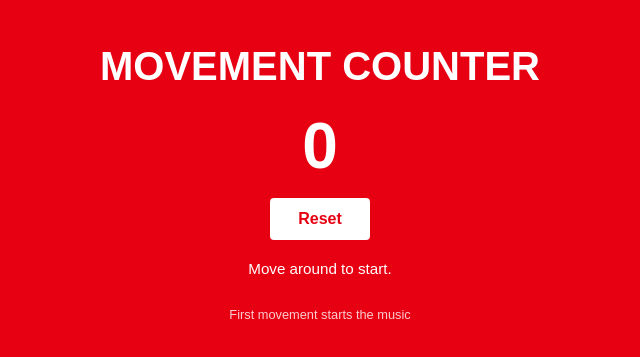
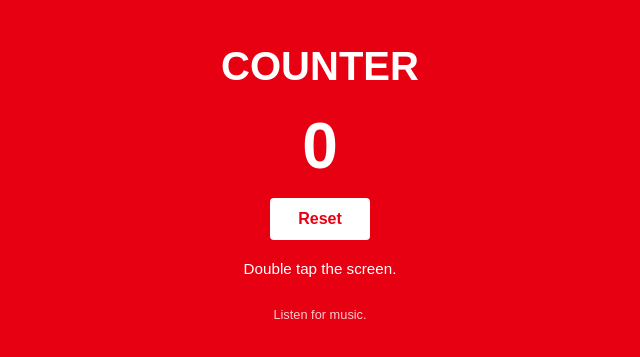
Before and after one commit to al7664/PowerUp, a plain HTML site: page index.html in a window 1280 px wide. Shown: the part 249-606 px from the top of the page, without its empty margins (320-960 px from the left). Drawn offline with Linux system fonts and the light colour scheme.

Commit message:
Update index.html

```diff
--- a/index.html
+++ b/index.html
@@ -3,7 +3,7 @@
 <head>
 <meta charset="UTF-8" />
 <meta name="viewport" content="width=device-width, initial-scale=1.0" />
-<title>MOVEMENT COUNTER</title>
+<title>COUNTER</title>
 
 <link rel="stylesheet" href="style.css">
 </head>
@@ -13,20 +13,19 @@
 <!-- Audio element -->
 <audio id="movementSound" preload="auto">
   <source src="assets/haidilao.mp3" type="audio/mpeg">
-  Your browser does not support the audio element.
 </audio>
 
 <!-- Logo -->
 <img src="assets/logo.svg" alt="Logo" id="logo">
 
-<h1>MOVEMENT COUNTER</h1>
+<h1>COUNTER</h1>
 
 <div id="count">0</div>
 
 <button id="resetBtn">Reset</button>
 
-<p class="note">Move around to start.</p>
-<p class="note" style="font-size: 0.8rem; opacity: 0.8;">First movement starts the music</p>
+<p class="note">Double tap the screen.</p>
+<p class="note" style="font-size: 0.8rem; opacity: 0.8;">Listen for music.</p>
 
 <script src="script.js"></script>
 </body>
```
